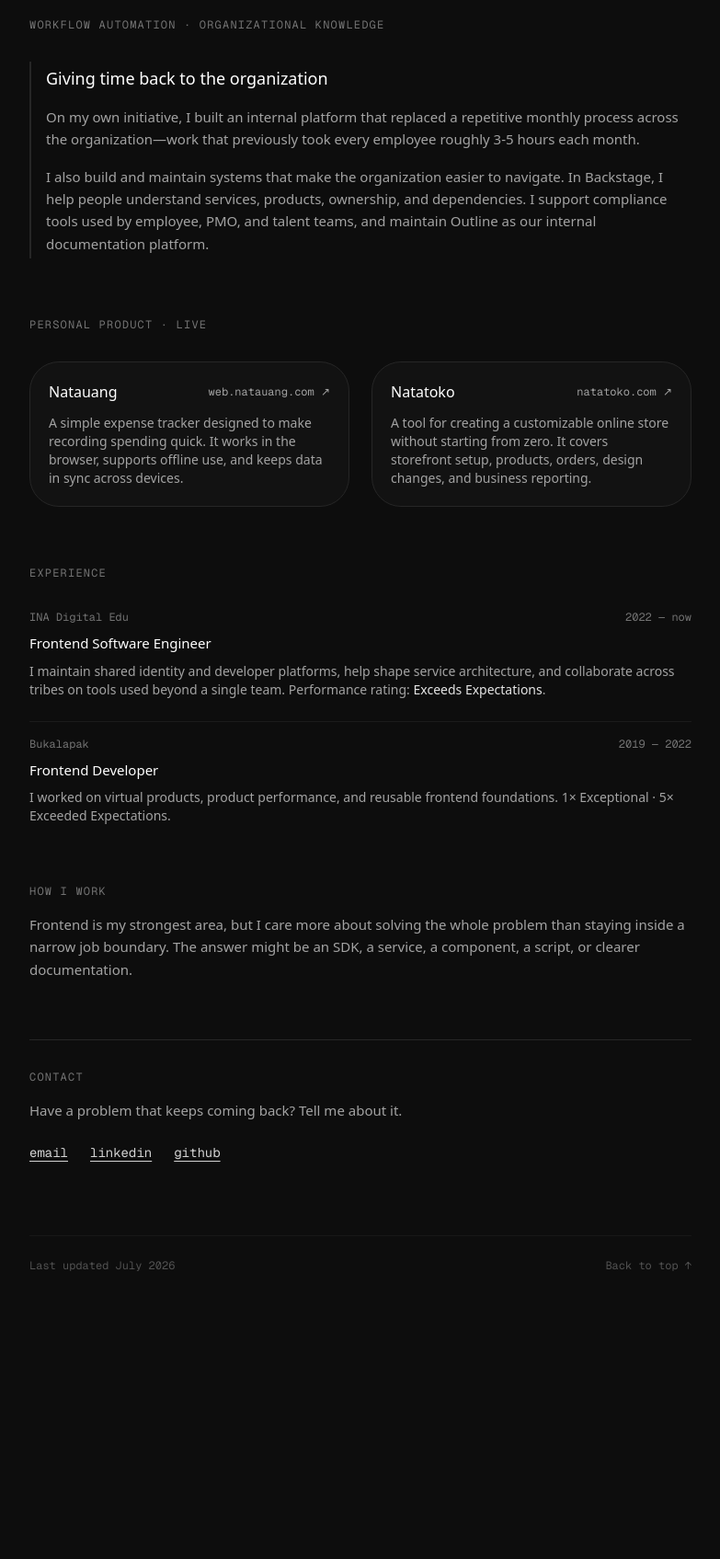
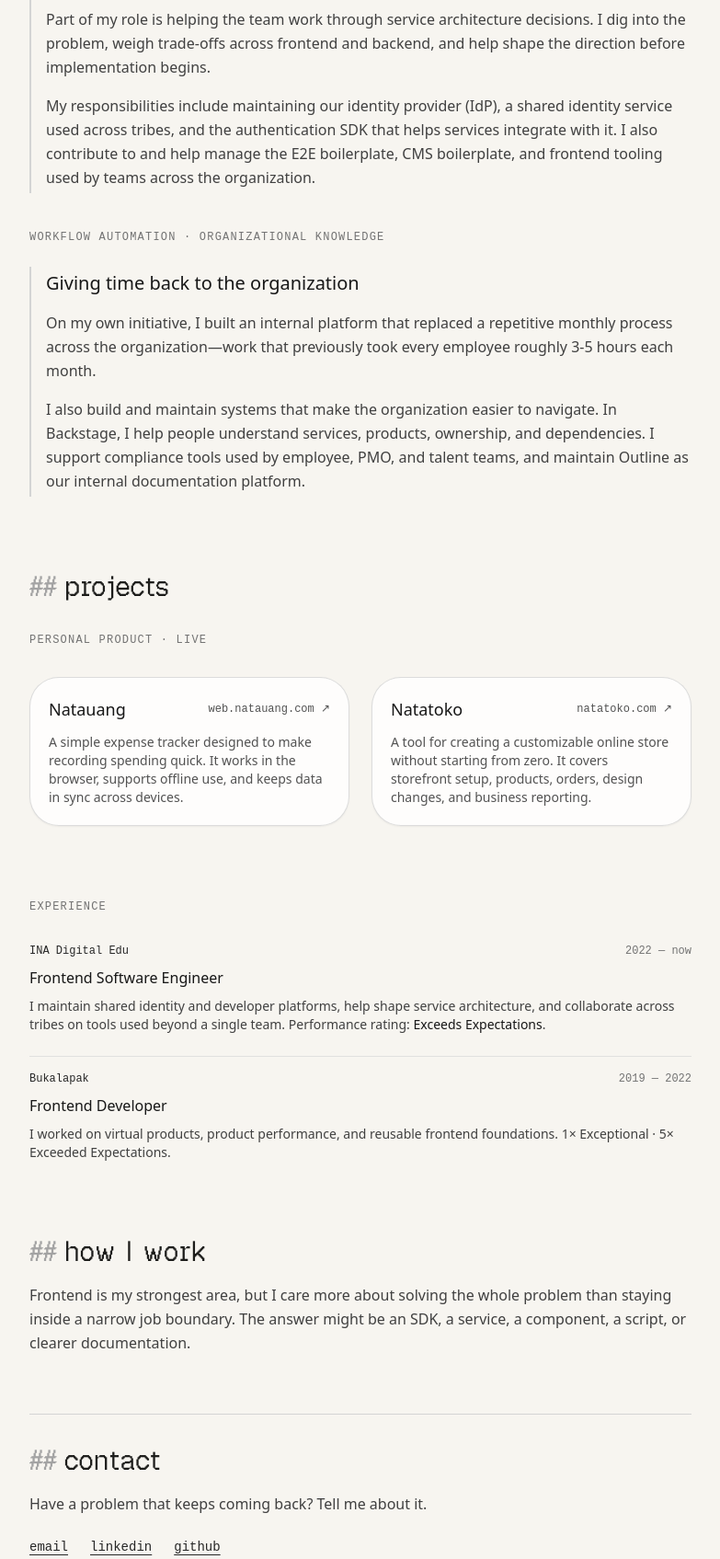
Before and after one commit to stdrouuu/astro-v2, an Astro site: page / in a window 1280 px wide. Shown: the part 799-2494 px from the top of the page at 92% size, without its empty margins (248-1031 px from the left). Before the commit the page ends 2231 px from the top, so only its background shows below. Built offline with nearby package versions, Linux system fonts and the light colour scheme; Astro itself is replaced by a stand-in of ours.

Commit message:
Add Geist Pixel font headings and warm light theme matching helmisatria.com

```diff
--- a/src/pages/index.astro
+++ b/src/pages/index.astro
@@ -3,60 +3,71 @@ import '../styles/global.css';
 ---
 
 <!doctype html>
-<html lang="en" class="scroll-smooth bg-[#0d0d0d] text-[#e0e0e0]">
+<html lang="en" class="scroll-smooth bg-[#f7f5f0] text-[#1c1c1a]">
   <head>
     <meta charset="UTF-8" />
     <meta name="viewport" content="width=device-width, initial-scale=1.0" />
     <title>Helmi Satria — Software Engineer</title>
     <meta name="description" content="Helmi Satria is a software engineer who builds tools and products that make repeated work easier and faster." />
-    <link rel="preconnect" href="https://fonts.googleapis.com">
-    <link rel="preconnect" href="https://fonts.gstatic.com" crossorigin>
-    <link href="https://fonts.googleapis.com/css2?family=Geist+Mono:wght@100..900&family=Geist:wght@100..900&family=VT323&display=swap" rel="stylesheet">
   </head>
-  <body class="font-sans antialiased selection:bg-neutral-800 selection:text-neutral-200 min-h-screen max-w-3xl mx-auto px-6 py-12 text-[15px] leading-relaxed">
+  <body class="font-sans antialiased selection:bg-neutral-200 selection:text-neutral-900 min-h-screen max-w-3xl mx-auto px-6 py-12 text-[16px] leading-relaxed">
 
-    <!-- Top Nav / File Path -->
-    <header class="mb-12 border-b border-neutral-800 pb-4">
-      <div class="font-mono text-xs text-neutral-400 mb-3 tracking-wide">~/helmi-satria/README.md</div>
-      <nav class="flex flex-wrap gap-4 text-sm font-mono text-neutral-400">
-        <a href="#content" class="hover:text-white transition-colors">home</a>
-        <a href="#work" class="hover:text-white transition-colors">work</a>
-        <a href="#projects" class="hover:text-white transition-colors">projects</a>
-        <a href="https://helmisatria.com/blog/" target="_blank" class="hover:text-white transition-colors">blog</a>
-        <a href="#contact" class="hover:text-white transition-colors">contact</a>
+    <!-- Top Header with Geist Pixel title & nav -->
+    <header class="mb-12 space-y-6">
+      <div class="font-mono text-xs text-neutral-500 tracking-wide">~/helmi-satria/README.md</div>
+
+      <!-- # helmi satria pixel header -->
+      <h1 class="font-pixel text-4xl md:text-5xl tracking-wide flex items-center gap-2">
+        <span class="text-neutral-400">#</span>
+        <span>helmi satria</span>
+      </h1>
+
+      <nav class="flex flex-wrap gap-4 text-sm font-mono text-neutral-600 border-b border-neutral-300/70 pb-4">
+        <a href="#content" class="hover:text-black transition-colors">home</a>
+        <a href="#work" class="hover:text-black transition-colors">work</a>
+        <a href="#projects" class="hover:text-black transition-colors">projects</a>
+        <a href="https://helmisatria.com/blog/" target="_blank" class="hover:text-black transition-colors">blog</a>
+        <a href="#contact" class="hover:text-black transition-colors">contact</a>
       </nav>
     </header>
 
     <main id="content" class="space-y-16">
 
       <!-- Bio / Intro Section -->
-      <section class="space-y-4">
-        <h1 class="text-xl md:text-2xl font-medium text-white tracking-tight">
+      <section class="space-y-6">
+        <h2 class="text-2xl md:text-3xl font-semibold text-neutral-900 leading-snug tracking-tight">
           I turn recurring problems into shared foundations that help teams move faster.
-        </h1>
-        <p class="text-neutral-400">
+        </h2>
+        <p class="text-neutral-700 text-lg">
           I’m a software engineer with 8 years of experience. Frontend is my strongest discipline, but I work across product, architecture, and implementation to solve problems end to end.
         </p>
-        <p class="text-neutral-400">
-          Open to engineering roles, consulting, and teaching.
-        </p>
+        <div class="flex items-center gap-2 font-mono text-xs text-neutral-600 pt-2">
+          <span class="text-emerald-600 text-sm">●</span>
+          <span>Open to engineering roles, consulting, and teaching.</span>
+        </div>
       </section>
 
       <!-- Work / Foundations -->
-      <section id="work" class="space-y-8">
+      <section id="work" class="space-y-8 pt-4">
+        <h2 class="font-pixel text-2xl md:text-3xl flex items-center gap-2">
+          <span class="text-neutral-400">##</span>
+          <span>work</span>
+        </h2>
+
+        <div class="space-y-6">
           <div class="font-mono text-xs text-neutral-500 uppercase tracking-widest">
             platform · identity · developer experience
           </div>
 
-        <div class="space-y-4 border-l-2 border-neutral-800 pl-4 py-1">
-          <h2 class="text-lg font-medium text-white">Building what teams need in common</h2>
-          <p class="text-neutral-400">
+          <div class="space-y-4 border-l-2 border-neutral-300 pl-4 py-1">
+            <h3 class="text-xl font-medium text-neutral-900">Building what teams need in common</h3>
+            <p class="text-neutral-700">
               Our platform team builds services and tools around needs shared by more than one team. That means working across product tribes to understand different constraints, find common ground, and create foundations people can adopt without starting from zero.
             </p>
-          <p class="text-neutral-400">
+            <p class="text-neutral-700">
               Part of my role is helping the team work through service architecture decisions. I dig into the problem, weigh trade-offs across frontend and backend, and help shape the direction before implementation begins.
             </p>
-          <p class="text-neutral-400">
+            <p class="text-neutral-700">
               My responsibilities include maintaining our identity provider (IdP), a shared identity service used across tribes, and the authentication SDK that helps services integrate with it. I also contribute to and help manage the E2E boilerplate, CMS boilerplate, and frontend tooling used by teams across the organization.
             </p>
           </div>
@@ -65,40 +76,46 @@ import '../styles/global.css';
             workflow automation · organizational knowledge
           </div>
 
-        <div class="space-y-4 border-l-2 border-neutral-800 pl-4 py-1">
-          <h2 class="text-lg font-medium text-white">Giving time back to the organization</h2>
-          <p class="text-neutral-400">
+          <div class="space-y-4 border-l-2 border-neutral-300 pl-4 py-1">
+            <h3 class="text-xl font-medium text-neutral-900">Giving time back to the organization</h3>
+            <p class="text-neutral-700">
               On my own initiative, I built an internal platform that replaced a repetitive monthly process across the organization—work that previously took every employee roughly 3-5 hours each month.
             </p>
-          <p class="text-neutral-400">
+            <p class="text-neutral-700">
               I also build and maintain systems that make the organization easier to navigate. In Backstage, I help people understand services, products, ownership, and dependencies. I support compliance tools used by employee, PMO, and talent teams, and maintain Outline as our internal documentation platform.
             </p>
+          </div>
         </div>
       </section>
 
       <!-- Personal Products -->
-      <section id="projects" class="space-y-8">
+      <section id="projects" class="space-y-8 pt-4">
+        <h2 class="font-pixel text-2xl md:text-3xl flex items-center gap-2">
+          <span class="text-neutral-400">##</span>
+          <span>projects</span>
+        </h2>
+
         <div class="font-mono text-xs text-neutral-500 uppercase tracking-widest">
           personal product · live
         </div>
 
         <div class="grid grid-cols-1 md:grid-cols-2 gap-6">
-          <div class="p-5 bg-neutral-900/60 rounded-lg border border-neutral-800 space-y-3">
+          <div class="p-5 bg-white/80 rounded-lg border border-neutral-300/80 shadow-sm space-y-3">
             <div class="flex items-center justify-between">
-              <h3 class="font-medium text-white text-base">Natauang</h3>
-              <a href="https://web.natauang.com" target="_blank" class="font-mono text-xs text-neutral-400 hover:text-white">web.natauang.com ↗</a>
+              <h3 class="font-medium text-neutral-900 text-lg">Natauang</h3>
+              <a href="https://web.natauang.com" target="_blank" class="font-mono text-xs text-neutral-600 hover:text-black">web.natauang.com ↗</a>
             </div>
-            <p class="text-sm text-neutral-400">
+            <p class="text-sm text-neutral-600">
               A simple expense tracker designed to make recording spending quick. It works in the browser, supports offline use, and keeps data in sync across devices.
             </p>
           </div>
 
-          <div class="p-5 bg-neutral-900/60 rounded-lg border border-neutral-800 space-y-3">
+          <div class="p-5 bg-white/80 rounded-lg border border-neutral-300/80 shadow-sm space-y-3">
             <div class="flex items-center justify-between">
-              <h3 class="font-medium text-white text-base">Natatoko</h3>
-              <a href="https://natatoko.com" target="_blank" class="font-mono text-xs text-neutral-400 hover:text-white">natatoko.com ↗</a>
+              <h3 class="font-medium text-neutral-900 text-lg">Natatoko</h3>
+              <a href="https://natatoko.com" target="_blank" class="font-mono text-xs text-neutral-600 hover:text-black">natatoko.com ↗</a>
             </div>
-            <p class="text-sm text-neutral-400">
+            <p class="text-sm text-neutral-600">
               A tool for creating a customizable online store without starting from zero. It covers storefront setup, products, orders, design changes, and business reporting.
             </p>
           </div>
@@ -106,7 +123,7 @@ import '../styles/global.css';
       </section>
 
       <!-- Experience Section -->
-      <section class="space-y-8">
+      <section class="space-y-8 pt-4">
         <div class="font-mono text-xs text-neutral-500 uppercase tracking-widest">
           experience
         </div>
@@ -114,22 +131,22 @@ import '../styles/global.css';
         <div class="space-y-6">
           <div class="space-y-2">
             <div class="flex items-center justify-between font-mono text-xs text-neutral-500">
-              <span>INA Digital Edu</span>
+              <span class="font-medium text-neutral-800">INA Digital Edu</span>
               <span>2022 — now</span>
             </div>
-            <h3 class="font-medium text-white">Frontend Software Engineer</h3>
-            <p class="text-neutral-400 text-sm">
-              I maintain shared identity and developer platforms, help shape service architecture, and collaborate across tribes on tools used beyond a single team. Performance rating: <span class="text-neutral-200">Exceeds Expectations</span>.
+            <h3 class="font-medium text-neutral-900">Frontend Software Engineer</h3>
+            <p class="text-neutral-700 text-sm">
+              I maintain shared identity and developer platforms, help shape service architecture, and collaborate across tribes on tools used beyond a single team. Performance rating: <span class="font-medium text-neutral-900">Exceeds Expectations</span>.
             </p>
           </div>
 
-          <div class="space-y-2 pt-4 border-t border-neutral-800/60">
+          <div class="space-y-2 pt-4 border-t border-neutral-300/60">
             <div class="flex items-center justify-between font-mono text-xs text-neutral-500">
-              <span>Bukalapak</span>
+              <span class="font-medium text-neutral-800">Bukalapak</span>
               <span>2019 — 2022</span>
             </div>
-            <h3 class="font-medium text-white">Frontend Developer</h3>
-            <p class="text-neutral-400 text-sm">
+            <h3 class="font-medium text-neutral-900">Frontend Developer</h3>
+            <p class="text-neutral-700 text-sm">
               I worked on virtual products, product performance, and reusable frontend foundations. 1× Exceptional · 5× Exceeded Expectations.
             </p>
           </div>
@@ -137,29 +154,35 @@ import '../styles/global.css';
       </section>
 
       <!-- How I Work -->
-      <section class="space-y-4">
-        <h2 class="font-mono text-xs text-neutral-500 uppercase tracking-widest">how I work</h2>
-        <p class="text-neutral-400">
+      <section class="space-y-4 pt-4">
+        <h2 class="font-pixel text-2xl md:text-3xl flex items-center gap-2">
+          <span class="text-neutral-400">##</span>
+          <span>how I work</span>
+        </h2>
+        <p class="text-neutral-700">
           Frontend is my strongest area, but I care more about solving the whole problem than staying inside a narrow job boundary. The answer might be an SDK, a service, a component, a script, or clearer documentation.
         </p>
       </section>
 
       <!-- Contact -->
-      <section id="contact" class="space-y-4 border-t border-neutral-800 pt-8">
-        <h2 class="font-mono text-xs text-neutral-500 uppercase tracking-widest">contact</h2>
-        <p class="text-neutral-400">Have a problem that keeps coming back? Tell me about it.</p>
+      <section id="contact" class="space-y-4 border-t border-neutral-300 pt-8">
+        <h2 class="font-pixel text-2xl md:text-3xl flex items-center gap-2">
+          <span class="text-neutral-400">##</span>
+          <span>contact</span>
+        </h2>
+        <p class="text-neutral-700">Have a problem that keeps coming back? Tell me about it.</p>
         <div class="flex gap-6 font-mono text-sm pt-2">
-          <a href="mailto:satriahelmi@gmail.com" class="text-neutral-300 hover:text-white underline underline-offset-4">email</a>
-          <a href="https://www.linkedin.com/in/helmisatria/" target="_blank" class="text-neutral-300 hover:text-white underline underline-offset-4">linkedin</a>
-          <a href="https://github.com/helmisatria" target="_blank" class="text-neutral-300 hover:text-white underline underline-offset-4">github</a>
+          <a href="mailto:satriahelmi@gmail.com" class="text-neutral-800 hover:text-black underline underline-offset-4">email</a>
+          <a href="https://www.linkedin.com/in/helmisatria/" target="_blank" class="text-neutral-800 hover:text-black underline underline-offset-4">linkedin</a>
+          <a href="https://github.com/helmisatria" target="_blank" class="text-neutral-800 hover:text-black underline underline-offset-4">github</a>
         </div>
       </section>
 
     </main>
 
-    <footer class="mt-20 pt-6 border-t border-neutral-900 flex justify-between items-center text-xs font-mono text-neutral-600">
+    <footer class="mt-20 pt-6 border-t border-neutral-300 flex justify-between items-center text-xs font-mono text-neutral-500">
       <span>Last updated July 2026</span>
-      <a href="#content" class="hover:text-neutral-400">Back to top ↑</a>
+      <a href="#content" class="hover:text-black">Back to top ↑</a>
     </footer>
 
   </body>
--- a/src/styles/global.css
+++ b/src/styles/global.css
@@ -2,27 +2,34 @@
 @tailwind components;
 @tailwind utilities;
 
+@font-face {
+  font-family: 'Geist Pixel';
+  src: url('/fonts/GeistPixel-Square.woff2') format('woff2');
+  font-weight: normal;
+  font-style: normal;
+  font-display: swap;
+}
+
+@font-face {
+  font-family: 'Geist';
+  src: url('/fonts/Geist-Variable.woff2') format('woff2');
+  font-weight: 100 900;
+  font-style: normal;
+  font-display: swap;
+}
+
 @layer utilities {
-  .text-outline {
-    @apply text-slate-500;
-  }
   .font-pixel {
-    font-family: 'VT323', monospace;
+    font-family: 'Geist Pixel', 'Geist Mono', monospace;
   }
 }
 
 body {
   font-family: 'Geist', -apple-system, BlinkMacSystemFont, "Segoe UI", Roboto, sans-serif;
+  background-color: #f7f5f0;
+  color: #1c1c1a;
 }
 
 code, kbd, samp, pre, .font-mono {
   font-family: 'Geist Mono', monospace;
 }
-
-.material-symbols-outlined {
-  font-variation-settings:
-    "FILL" 0,
-    "wght" 400,
-    "GRAD" 0,
-    "opsz" 24;
-}
```
Also changed, not shown: 4 other files. Lines whose indentation alone changed are shown as unchanged.
